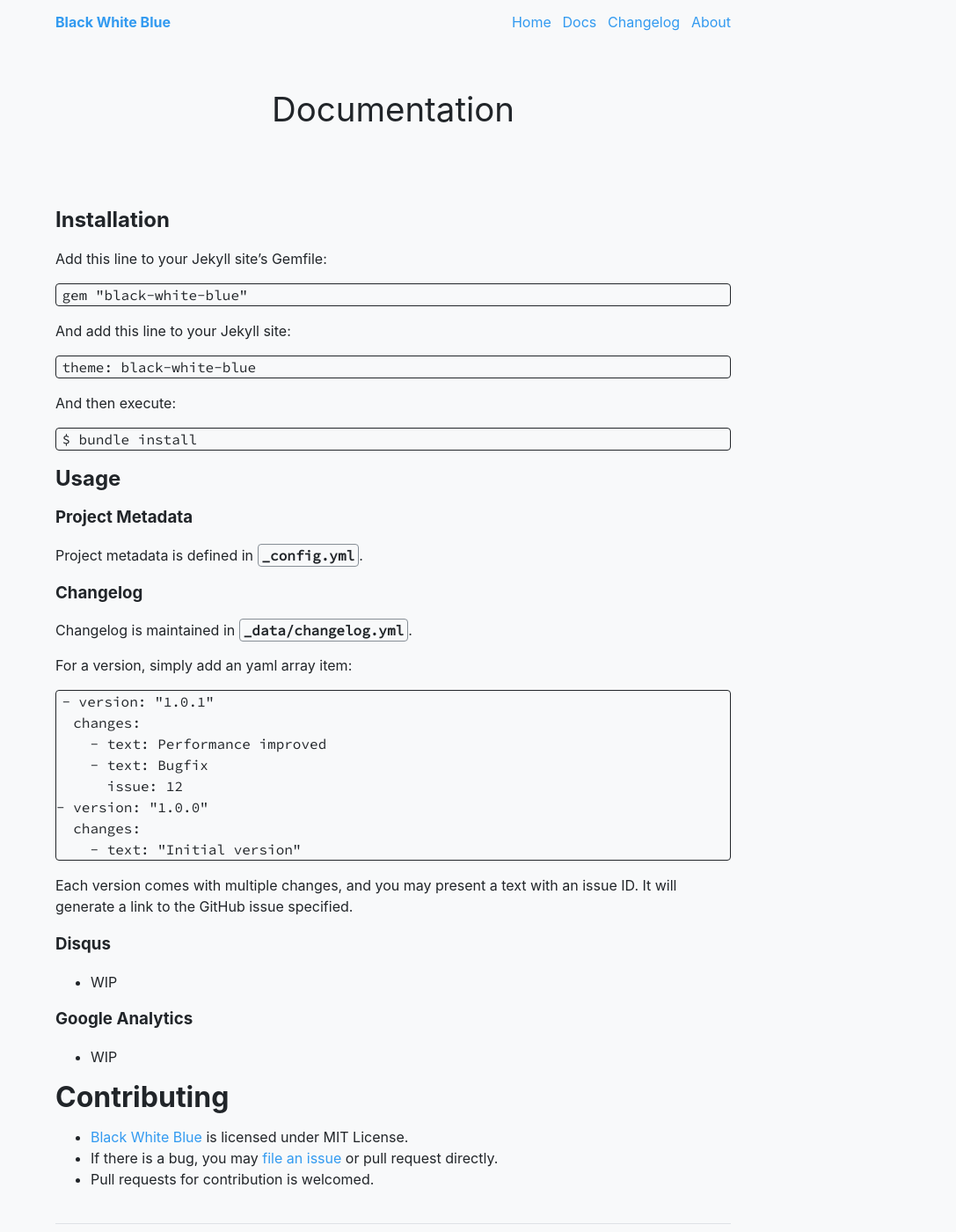
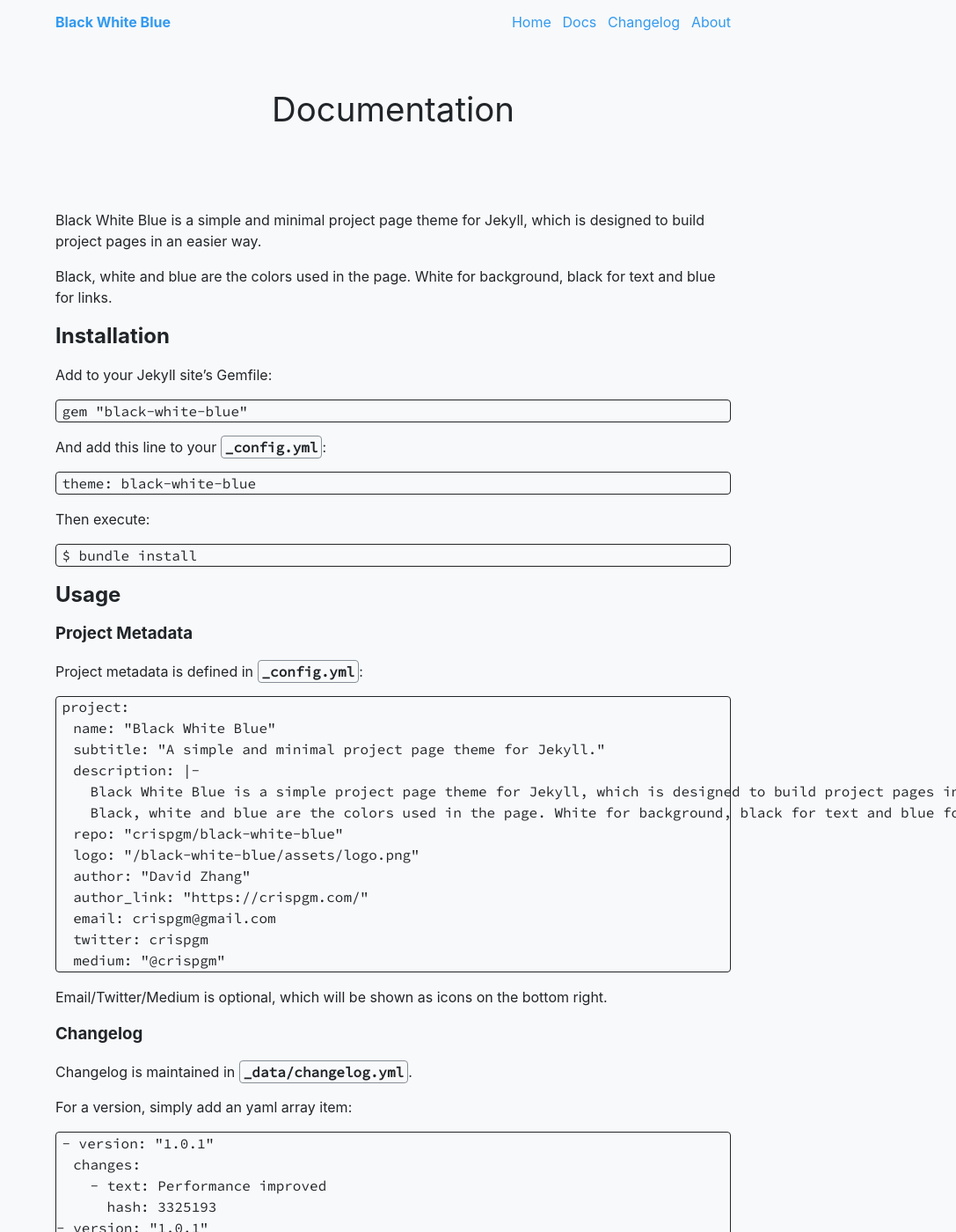
Before and after one commit to crispgm/black-white-blue, a Jekyll site: the page built from docs.md, in a window 1280 px wide and 1400 px high. Shown: the whole window at 88% size, without its empty margins (193-1280 px from the left). Built offline with Jekyll 4.4.1, drawn with Linux system fonts in a browser that asks for light colours; nearby versions of some CDN libraries; a style sheet for code colours, icons or effects is not loaded; some of the changed text lies outside the part shown.

Commit message:
Sync docs from README [ci skip]

````diff
--- a/docs.md
+++ b/docs.md
@@ -3,21 +3,25 @@ layout: page
 title: Documentation
 ---
 
+Black White Blue is a simple and minimal project page theme for Jekyll, which is designed to build project pages in an easier way.
+
+Black, white and blue are the colors used in the page. White for background, black for text and blue for links.
+
 ## Installation
 
-Add this line to your Jekyll site's Gemfile:
+Add to your Jekyll site's Gemfile:
 
 ```ruby
 gem "black-white-blue"
 ```
 
-And add this line to your Jekyll site:
+And add this line to your `_config.yml`:
 
 ```yaml
 theme: black-white-blue
 ```
 
-And then execute:
+Then execute:
 
 ```
 $ bundle install
@@ -27,7 +31,25 @@ $ bundle install
 
 ### Project Metadata
 
-Project metadata is defined in `_config.yml`.
+Project metadata is defined in `_config.yml`:
+
+```yaml
+project:
+  name: "Black White Blue"
+  subtitle: "A simple and minimal project page theme for Jekyll."
+  description: |-
+    Black White Blue is a simple project page theme for Jekyll, which is designed to build project pages in a easier way.
+    Black, white and blue are the colors used in the page. White for background, black for text and blue for links.
+  repo: "crispgm/black-white-blue"
+  logo: "/black-white-blue/assets/logo.png"
+  author: "David Zhang"
+  author_link: "https://crispgm.com/"
+  email: crispgm@gmail.com
+  twitter: crispgm
+  medium: "@crispgm"
+```
+
+Email/Twitter/Medium is optional, which will be shown as icons on the bottom right.
 
 ### Changelog
 
@@ -35,10 +57,13 @@ Changelog is maintained in `_data/changelog.yml`.
 
 For a version, simply add an yaml array item:
 
-```
+```yaml
 - version: "1.0.1"
   changes:
     - text: Performance improved
+      hash: 3325193
+- version: "1.0.1"
+  changes:
     - text: Bugfix
       issue: 12
 - version: "1.0.0"
@@ -48,13 +73,32 @@ For a version, simply add an yaml array item:
 
 Each version comes with multiple changes, and you may present a text with an issue ID. It will generate a link to the GitHub issue specified.
 
+### Google Analytics
+
+Edit `_config.yml` and set your `track_id`:
+
+```yaml
+google_analytics: UA-XXXXXXXX-1
+```
+
 ### Disqus
 
-* WIP
+Init Disqus with your short name in `_config.yml`:
 
-### Google Analytics
+```yaml
+disqus:
+  shortname: your-short-name
+```
 
-* WIP
+Then, enable Disqus in pages by adding frontmatter:
+
+```yaml
+---
+layout: page
+title: Disqus Example
+comments: true
+---
+```
 
 # Contributing
 
````
